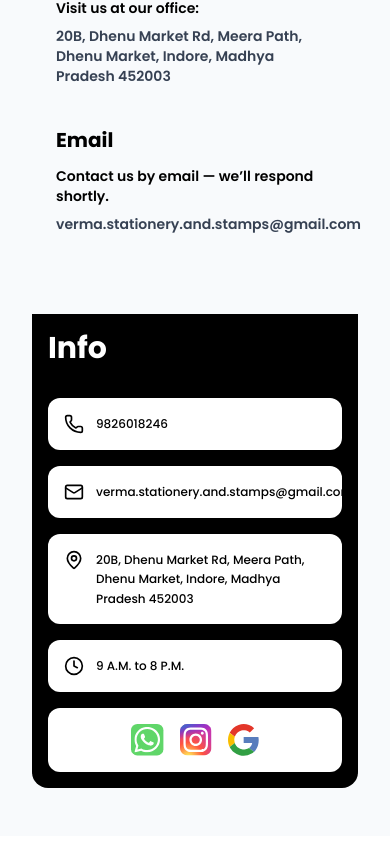
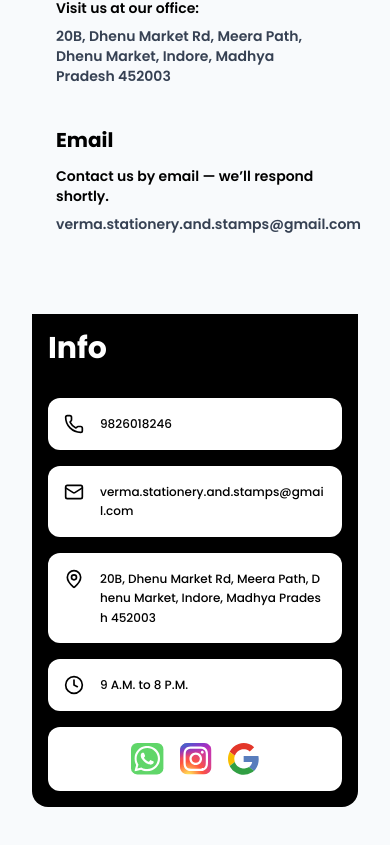
Before and after one commit to Mishrarishi123/stamp-web, a React (Vite) app: page / in a window 390 px wide. Shown: the part 4053-4898 px from the top of the page. Built offline with nearby package versions, Linux system fonts and the light colour scheme.

Commit message:
fixed responsive

```diff
--- a/src/components/contact/Contact.tsx
+++ b/src/components/contact/Contact.tsx
@@ -181,9 +181,15 @@ export default function ContactPage() {
 // InfoCard Component
 function InfoCard({ icon, text }: { icon: React.ReactNode; text: string }) {
   return (
-    <div className="bg-white rounded-xl xl:rounded-3xl px-4 sm:px-6 py-4 sm:py-5 flex items-start gap-3 sm:gap-5 w-full">
-      <div className="shrink-0 flex items-start justify-center">{icon}</div>
-      <p className="text-xs sm:text-sm md:text-base text-black font-medium break-wrap leading-relaxed max-w-[260px] sm:max-w-none whitespace-normal">
+    <div className="bg-white rounded-xl xl:rounded-3xl px-4 sm:px-6 py-4 sm:py-5 flex items-start gap-4 sm:gap-5 w-full">
+      {/* Icon */}
+      <div className="shrink-0 flex items-center justify-center">{icon}</div>
+
+      {/* Text */}
+      <p
+        className="text-xs sm:text-sm md:text-base text-black font-medium leading-relaxed
+                   break-all whitespace-normal max-w-full"
+      >
         {text}
       </p>
     </div>
```
